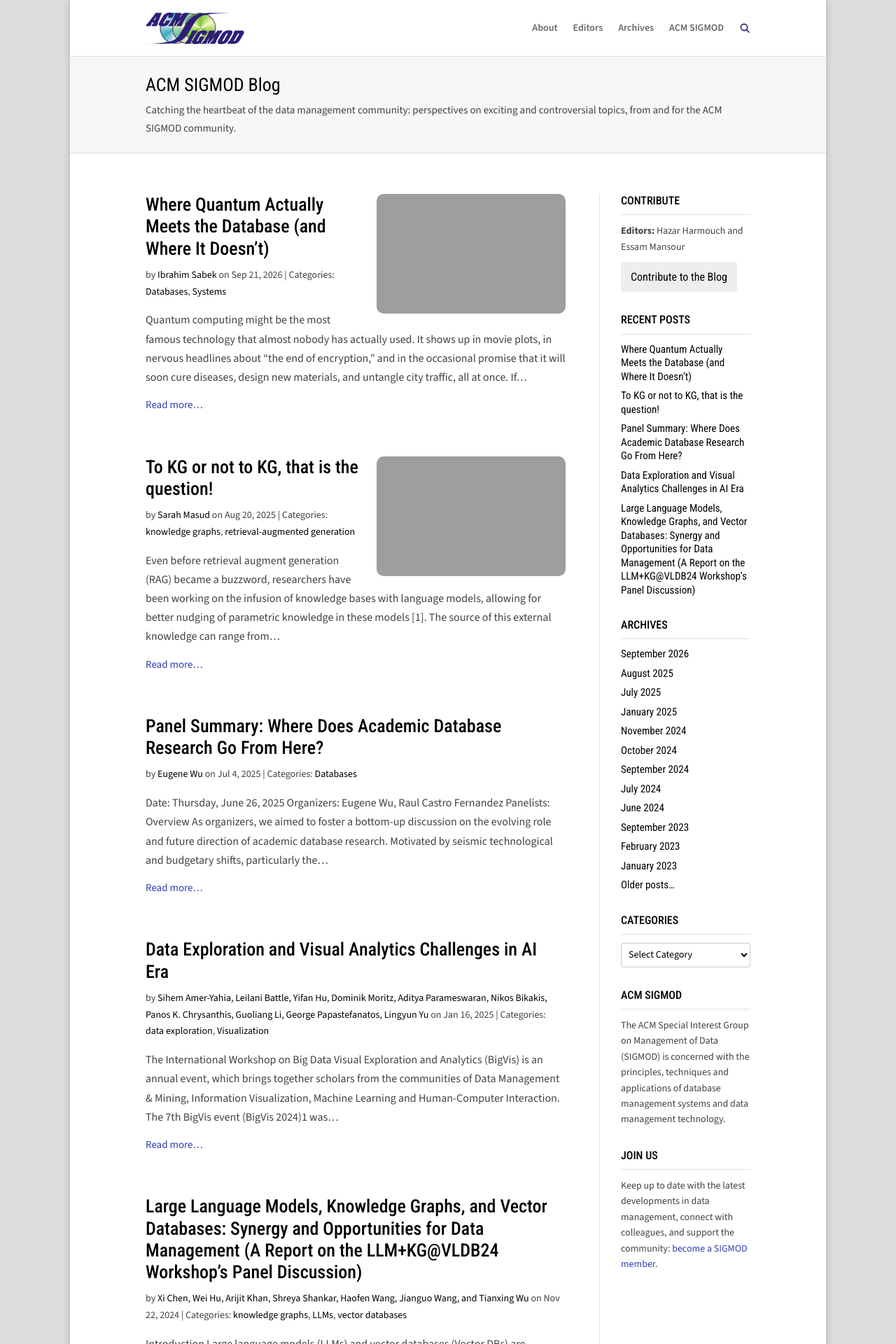
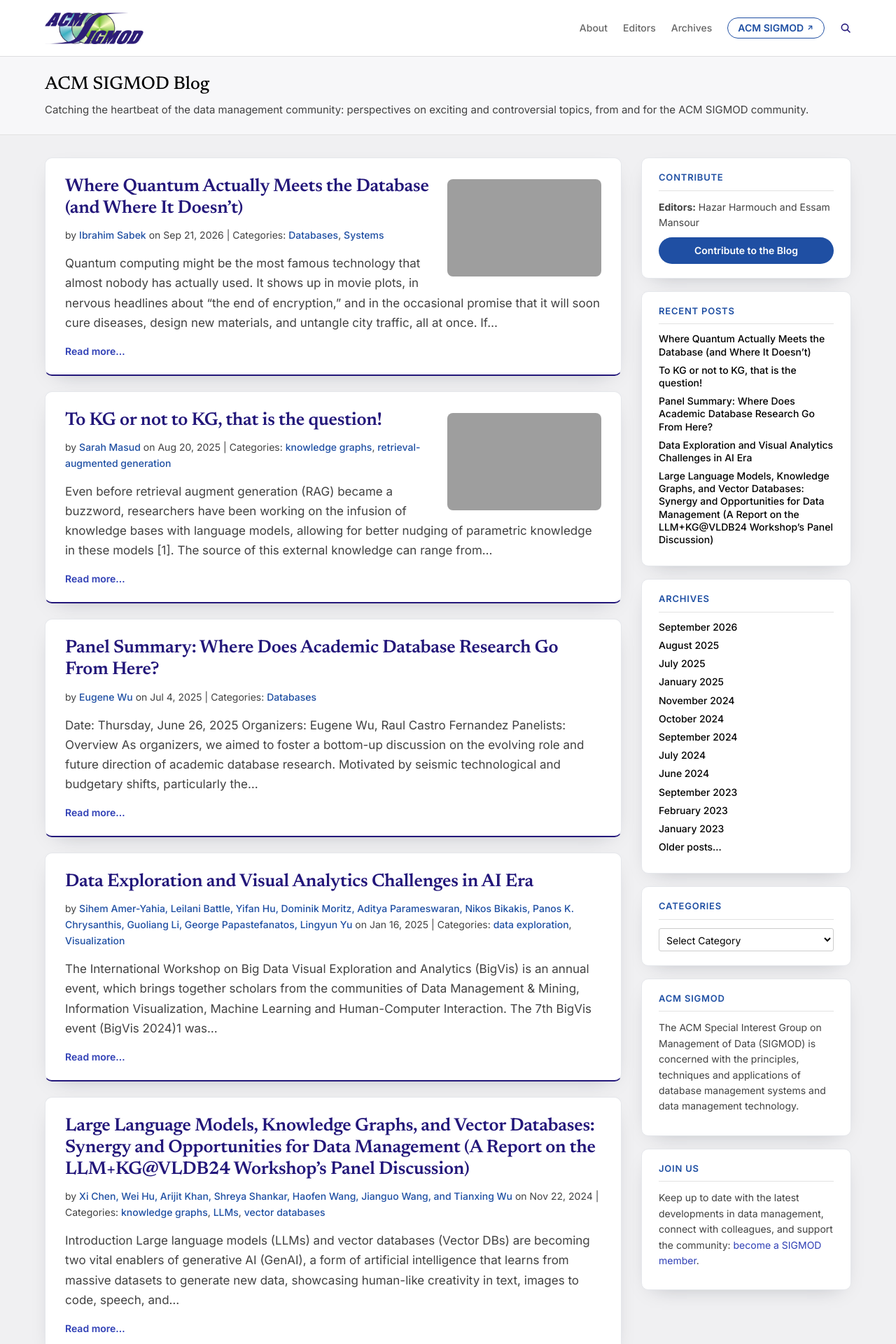
Before and after one commit to manathan1984/sigmod-blog, a Jekyll site: the page built from index.html, in a window 1280 px wide. Shown: the top 1920 px of the page at 70% size. Built offline with Jekyll 4.4.1, drawn with Linux system fonts in a browser that asks for light colours; the list of posts is cut into pages by our own code; grey boxes are pictures that could not be loaded.

Commit message:
New look: rounded boxes, sigmod.org fonts/colours/buttons, new favicon, wider on big screens
- posts, pages and sidebar widgets in rounded boxes on a grey background
- Newsreader headings and Inter text, as on sigmod.org; pill buttons
- ACM SIGMOD menu link as an outlined pill; membership link to sigmod.org/join
- SIGMOD favicon (ico/svg/apple-touch) replaces assets/img/favicon.png
- smaller post pictures; author and category links in blue
- wider page and content on screens 1280px and up

```diff
--- a/_includes/header.html
+++ b/_includes/header.html
@@ -9,7 +9,7 @@
       <a href="{{ '/about/' | relative_url }}">About</a>
       <a href="{{ '/editors/' | relative_url }}">Editors</a>
       <a href="{{ '/archives/' | relative_url }}">Archives</a>
-      <a href="{{ site.sigmod_url }}">ACM SIGMOD</a>
+      <a class="nav-sigmod" href="{{ site.sigmod_url }}">ACM SIGMOD<svg class="ext" width="11" height="11" viewBox="0 0 24 24" fill="none" stroke="currentColor" stroke-width="2.6" stroke-linecap="round" stroke-linejoin="round" aria-hidden="true"><path d="M7 17 17 7M8 7h9v9"/></svg></a>
       <a class="search-link" href="{{ '/search/' | relative_url }}" aria-label="Search">
         <svg width="16" height="16" viewBox="0 0 24 24" fill="none" stroke="currentColor" stroke-width="2.4" stroke-linecap="round"><circle cx="10.5" cy="10.5" r="7"/><path d="m21 21-5.5-5.5"/></svg>
       </a>
--- a/_includes/sidebar.html
+++ b/_includes/sidebar.html
@@ -40,6 +40,6 @@
   </div>
   <div class="widget">
     <h4 class="widgettitle">Join Us</h4>
-    <p class="small">Keep up to date with the latest developments in data management, connect with colleagues, and support the community: <a href="https://sigmod.org/membership/">become a SIGMOD member</a>.</p>
+    <p class="small">Keep up to date with the latest developments in data management, connect with colleagues, and support the community: <a href="https://www.sigmod.org/join/">become a SIGMOD member</a>.</p>
   </div>
 </aside>
--- a/_layouts/default.html
+++ b/_layouts/default.html
@@ -6,9 +6,11 @@
   {% seo %}
   <link rel="preconnect" href="https://fonts.googleapis.com">
   <link rel="preconnect" href="https://fonts.gstatic.com" crossorigin>
-  <link href="https://fonts.googleapis.com/css2?family=Roboto+Condensed:ital,wght@0,300;0,400;0,500;0,700;1,400&family=Source+Sans+3:ital,wght@0,400;0,500;0,600;0,700;1,400;1,500&display=swap" rel="stylesheet">
+  <link href="https://fonts.googleapis.com/css2?family=Inter:ital,wght@0,400;0,500;0,600;0,700;1,400&family=Newsreader:ital,opsz,wght@0,6..72,500;0,6..72,600;1,6..72,500&display=swap" rel="stylesheet">
   <link rel="stylesheet" href="{{ '/assets/css/main.css' | relative_url }}">
-  <link rel="icon" type="image/png" href="{{ '/assets/img/favicon.png' | relative_url }}">
+  <link rel="icon" href="{{ '/favicon.ico' | relative_url }}" sizes="any">
+  <link rel="icon" href="{{ '/favicon.svg' | relative_url }}" type="image/svg+xml">
+  <link rel="apple-touch-icon" href="{{ '/apple-touch-icon.png' | relative_url }}">
   {% feed_meta %}
 </head>
 <body>
--- a/assets/css/main.css
+++ b/assets/css/main.css
@@ -1,4 +1,5 @@
-/* ACM SIGMOD Blog — layout modelled on the SIGPLAN blog (Divi, boxed layout). */
+/* ACM SIGMOD Blog — layout modelled on the SIGPLAN blog (Divi, boxed layout), with
+   posts and widgets in rounded boxes and the fonts, colours and buttons of sigmod.org. */
 
 :root {
   --page-bg: #dddddd;
@@ -11,13 +12,21 @@
   --accent: #23177a;       /* SIGMOD logo indigo */
   --accent-hover: #3a2fb0;
   --link: #2f3fb5;
-  --button-bg: #eeeeee;
   --footer-bg: #222222;
   --footer-text: #bbbbbb;
-  /* Main text font. Any family loaded in _layouts/default.html (Google Fonts link) can be used;
-     weights loaded there: 400 (regular), 500, 600, 700. */
-  --heading-font: "Roboto Condensed", Helvetica, Arial, sans-serif;
-  --body-font: "Source Sans 3", "Source Sans Pro", Helvetica, Arial, sans-serif;
+  --content-bg: #f0f0f2;   /* grey behind the boxes */
+  --sigmod-blue: #1f4fa3;  /* sigmod.org buttons and links */
+  --sigmod-blue-hover: #173d80;
+  /* Boxes: rounded corners, outline and shadow as on sigmod.org, indigo rule at the bottom */
+  --card-radius: 10px;
+  --card-line: 1px solid #e5e7eb;
+  --card-shadow: 0 10px 30px -18px rgba(17, 24, 39, 0.35);
+  --card-rule: 2px solid var(--accent);
+  /* Fonts as on sigmod.org, loaded in _layouts/default.html (Google Fonts link):
+     Newsreader 500/600 for headings, Inter 400-700 for text and UI. */
+  --heading-font: "Newsreader", Georgia, serif;
+  --body-font: "Inter", system-ui, sans-serif;
+  --ui-font: "Inter", system-ui, sans-serif;
   --body-weight: 400;
   --body-size: 16px;
 }
@@ -33,7 +42,7 @@ body {
   font-family: var(--body-font);
   font-weight: var(--body-weight);
   font-size: var(--body-size);
-  line-height: 1.7;
+  line-height: 1.65;
   /* Same as the SIGPLAN (Divi) theme: thinner, lighter glyphs on macOS. */
   -webkit-font-smoothing: antialiased;
   -moz-osx-font-smoothing: grayscale;
@@ -44,7 +53,8 @@ a:hover { color: var(--accent-hover); text-decoration: underline; }
 
 h1, h2, h3, h4, h5, h6 {
   font-family: var(--heading-font);
-  font-weight: 500;
+  font-weight: 600;
+  letter-spacing: -0.01em;
   color: var(--heading);
   line-height: 1.2;
   margin: 0 0 10px;
@@ -92,11 +102,23 @@ img { max-width: 100%; height: auto; }
 
 #top-menu a {
   color: rgba(0, 0, 0, 0.6);
+  font-family: var(--ui-font);
   font-size: 14px;
-  font-weight: 600;
+  font-weight: 500;
 }
 #top-menu a:hover { color: var(--accent); text-decoration: none; opacity: 0.8; }
 #top-menu .search-link { display: inline-flex; color: var(--accent); }
+/* Link to sigmod.org: outlined pill, filled on hover */
+#top-menu .nav-sigmod {
+  color: var(--sigmod-blue);
+  border: 1.5px solid var(--sigmod-blue);
+  border-radius: 999px;
+  padding: 7px 14px;
+  font-weight: 600;
+  line-height: 1;
+}
+#top-menu .nav-sigmod:hover { background: var(--sigmod-blue); color: #fff; opacity: 1; }
+.nav-sigmod .ext { margin-left: 4px; vertical-align: 0; }
 
 .nav-toggle, .nav-toggle-label { display: none; }
 
@@ -110,6 +132,7 @@ img { max-width: 100%; height: auto; }
 
 .band-title {
   font-family: var(--heading-font);
+  font-weight: 500;
   font-size: 26px;
   margin: 0 0 8px;
   line-height: 1.2;
@@ -121,33 +144,44 @@ img { max-width: 100%; height: auto; }
 
 /* ---------- Content + sidebar ---------- */
 
-#main-content { flex: 1; }
+#main-content { flex: 1; background: var(--content-bg); }
 
 #content-area {
   display: flex;
   position: relative;
-  padding-top: 58px;
+  padding-top: 32px;
 }
 
 #left-area {
   flex: 1;
   min-width: 0;
-  padding: 0 5.5% 50px 0;
+  padding: 0 28px 50px 0;
 }
 
 #sidebar {
-  width: 25%;
+  width: 28%;
   flex-shrink: 0;
-  padding: 0 0 28px 30px;
-  border-left: 1px solid var(--rule);
   font-size: 14px;
 }
 
-#sidebar .widget { margin-bottom: 30px; }
+/* Posts, pages and sidebar widgets each sit in a box */
+.post-card, .single-post, .author-header, .archive-month, .pagination, #sidebar .widget {
+  background: var(--box-bg);
+  border: var(--card-line);
+  border-radius: var(--card-radius);
+  box-shadow: var(--card-shadow);
+}
+.post-card, .single-post, .author-header, .archive-month { border-bottom: var(--card-rule); }
+
+#sidebar .widget { padding: 20px 24px; margin-bottom: 18px; }
 
 .widgettitle {
-  font-size: 16px;
+  font-family: var(--ui-font);
+  font-size: 13px;
+  font-weight: 600;
+  letter-spacing: 0.06em;
   text-transform: uppercase;
+  color: var(--sigmod-blue);
   padding-bottom: 10px;
   border-bottom: 1px solid var(--rule);
   margin-bottom: 12px;
@@ -155,69 +189,76 @@ img { max-width: 100%; height: auto; }
 
 #sidebar ul { list-style: none; margin: 0; padding: 0; }
 #sidebar li { margin-bottom: 8px; line-height: 1.3; }
-#sidebar li a { color: var(--heading); font-family: var(--heading-font); font-size: 15px; }
+#sidebar li a { color: var(--heading); font-family: var(--ui-font); font-size: 14px; font-weight: 500; }
 #sidebar li a:hover { color: var(--accent); }
 #sidebar p { margin: 0 0 10px; line-height: 1.6; }
 #sidebar select { width: 100%; padding: 6px; font: inherit; border: 1px solid #ccc; border-radius: 3px; background: #fff; }
 
+/* Pill button, as "Join SIGMOD" on sigmod.org */
 .button {
   display: inline-block;
-  padding: 8px 14px;
-  background: var(--button-bg);
-  color: var(--heading);
-  font-family: var(--heading-font);
-  font-size: 16px;
+  padding: 10px 16px;
+  background: var(--sigmod-blue);
+  color: #fff;
+  font: 600 14px/1 var(--ui-font);
+  white-space: nowrap;
   border: 0;
-  border-radius: 3px;
+  border-radius: 999px;
   cursor: pointer;
 }
-.button:hover { background: var(--accent); color: #fff; text-decoration: none; }
+.button:hover { background: var(--sigmod-blue-hover); color: #fff; text-decoration: none; }
+/* In the sidebar it fills its box, so it stays centred however narrow the sidebar gets */
+#sidebar .button { display: block; text-align: center; white-space: normal; line-height: 1.25; }
 
 /* ---------- Post list ---------- */
 
 .post-card {
-  margin-bottom: 60px;
+  padding: 26px 28px 20px;
+  margin-bottom: 22px;
 }
 .post-card::after { content: ""; display: table; clear: both; }
 
 .post-thumb {
   float: right;
-  width: 300px;
-  max-width: 45%;
-  margin: 0 0 15px 25px;
+  width: 220px;
+  max-width: 30%;
+  margin: 4px 0 12px 24px;
 }
 .post-thumb img {
   display: block;
   width: 100%;
   aspect-ratio: 300 / 190;
   object-fit: cover;
-  border-radius: 10px;
+  border-radius: 8px;
 }
 
 .entry-title { font-size: 26px; padding-bottom: 10px; margin: 0; }
-.entry-title a { color: var(--heading); }
-.entry-title a:hover { color: var(--accent); text-decoration: none; }
+.entry-title a { color: var(--accent); }
+.entry-title a:hover { color: var(--accent-hover); text-decoration: none; }
 
-.post-meta { font-size: 14px; margin: 0 0 15px; }
-.post-meta a { color: var(--heading); }
-.post-meta a:hover { color: var(--accent); }
+/* Author and categories: links stand out subtly from "by … on …" */
+.post-meta { font-family: var(--ui-font); font-size: 14px; margin: 0 0 15px; }
+.post-meta a { color: var(--sigmod-blue); font-weight: 500; }
+.post-meta a:hover { color: var(--sigmod-blue-hover); text-decoration: underline; text-underline-offset: 2px; }
 
 .post-excerpt { margin: 0 0 12px; }
 
-.more-link { font-size: 15px; }
+.more-link { font-family: var(--ui-font); font-size: 14px; font-weight: 600; }
 
-.archive-title { font-size: 30px; margin-bottom: 30px; }
+.archive-title { font-size: 26px; margin-bottom: 20px; }
 
 .pagination {
   display: flex;
   justify-content: space-between;
-  font-family: var(--heading-font);
-  font-size: 16px;
+  padding: 14px 26px;
+  font-family: var(--ui-font);
+  font-size: 14px;
 }
 
 /* ---------- Single post ---------- */
 
-.single-post h1.entry-title { font-size: 30px; line-height: 1.15; }
+.single-post { padding: 34px 38px 26px; margin-bottom: 22px; }
+.single-post h1.entry-title { font-size: 30px; line-height: 1.15; color: var(--accent); }
 
 .entry-content { font-size: 16px; }
 .entry-content p { margin: 0 0 1.2em; }
@@ -304,14 +345,15 @@ img { max-width: 100%; height: auto; }
 .author-box img { width: 64px; height: 64px; object-fit: cover; border-radius: 50%; flex-shrink: 0; }
 .author-box p { margin: 0; }
 .author-name { font-family: var(--heading-font); font-size: 17px; color: var(--heading); }
-.author-header { margin-top: 0; margin-bottom: 40px; border-top: 0; padding-top: 0; }
+.author-header { margin-top: 0; margin-bottom: 22px; padding: 20px 26px; }
 .author-header .archive-title { margin-bottom: 4px; }
 
 .post-nav {
   display: flex;
   justify-content: space-between;
   gap: 20px;
-  font-family: var(--heading-font);
+  font-family: var(--ui-font);
+  font-size: 14px;
   margin: 20px 0;
 }
 .post-nav .next { text-align: right; margin-left: auto; }
@@ -319,7 +361,7 @@ img { max-width: 100%; height: auto; }
 .legacy-note { font-size: 13px; color: var(--muted); margin-top: 30px; }
 
 /* Archived comments from the old WordPress blog */
-.archived-comments { margin-top: 40px; padding-top: 24px; border-top: 1px solid var(--rule); }
+.archived-comments { margin-top: 30px; padding-top: 24px; border-top: 1px solid var(--rule); }
 .archived-comments h2 { font-size: 22px; margin-bottom: 4px; }
 .archived-comments h2 .count { font-weight: 400; color: var(--muted); font-size: 18px; }
 .comment { padding: 14px 0 6px; border-bottom: 1px solid var(--rule); }
@@ -339,8 +381,9 @@ img { max-width: 100%; height: auto; }
 
 /* ---------- Archives / search ---------- */
 
+.archive-month { padding: 18px 26px 4px; margin-bottom: 18px; }
 .archive-month h2 { font-size: 20px; margin-top: 10px; }
-.archive-month ul { padding-left: 1.2em; margin: 0 0 30px; }
+.archive-month ul { padding-left: 1.2em; margin: 0 0 16px; }
 
 .search-form { display: flex; gap: 10px; margin-bottom: 30px; }
 .search-form input {
@@ -378,7 +421,8 @@ img { max-width: 100%; height: auto; }
   .container { width: auto; margin: 0 16px; }
   #content-area { flex-direction: column; padding-top: 32px; }
   #left-area { padding-right: 0; }
-  #sidebar { width: 100%; padding: 30px 0 0; border-left: 0; border-top: 1px solid var(--rule); }
+  #sidebar { width: 100%; padding-top: 10px; }
+  #sidebar .button { display: inline-block; }
   .footer-widgets { grid-template-columns: 1fr; }
 
   .nav-toggle-label {
@@ -417,13 +461,24 @@ img { max-width: 100%; height: auto; }
     padding: 10px 16px;
   }
   #top-menu a { padding: 8px 0; width: 100%; }
+  #top-menu .nav-sigmod { align-self: flex-start; width: auto; margin-top: 6px; }
   .nav-toggle:checked ~ #top-menu { display: flex; }
 }
 
 @media (max-width: 560px) {
-  .post-thumb { float: none; width: 100%; max-width: none; margin: 0 0 15px; }
+  .post-thumb { width: 36%; max-width: 140px; margin: 4px 0 8px 14px; }
+  .post-card { padding: 18px 18px 16px; }
+  .single-post { padding: 22px 18px 18px; }
   .entry-title { font-size: 22px; }
   .single-post h1.entry-title { font-size: 26px; }
   .alignleft, .alignright { float: none; margin: 1em auto; display: block; }
   .wp-block-media-text.is-stacked-on-mobile { grid-template-columns: 1fr !important; }
 }
+
+/* Wide screens: wider page box and content; the extra room goes to the posts */
+@media (min-width: 1280px) {
+  #page-container { max-width: 1320px; }
+  .container { width: 90%; max-width: 1180px; }
+  #sidebar { width: 300px; }
+  body, .entry-content { font-size: 17px; }
+}
```
Also changed, not shown: apple-touch-icon.png (added), assets/img/favicon.png (deleted), favicon.ico (added), favicon.svg (added).
